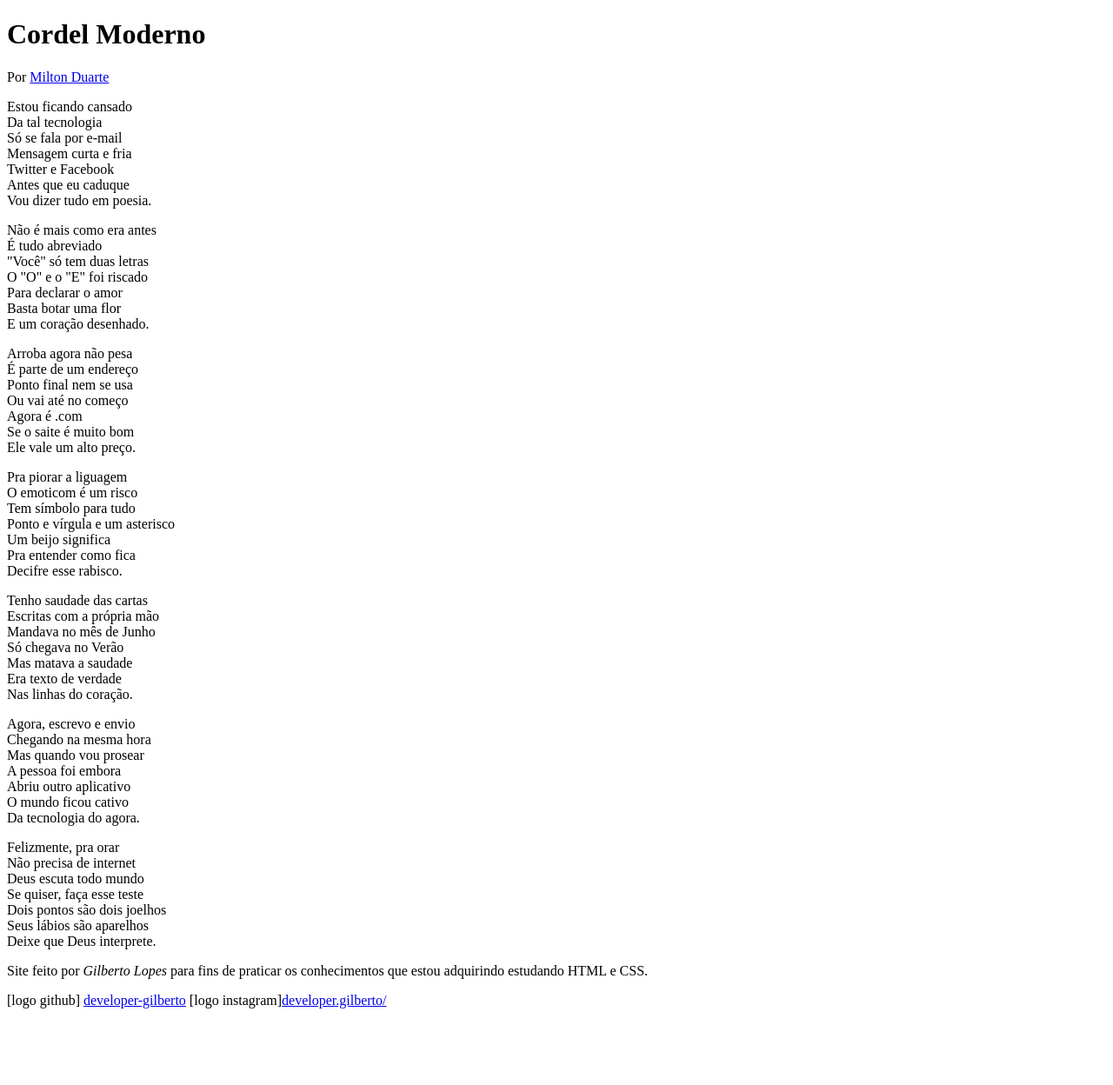
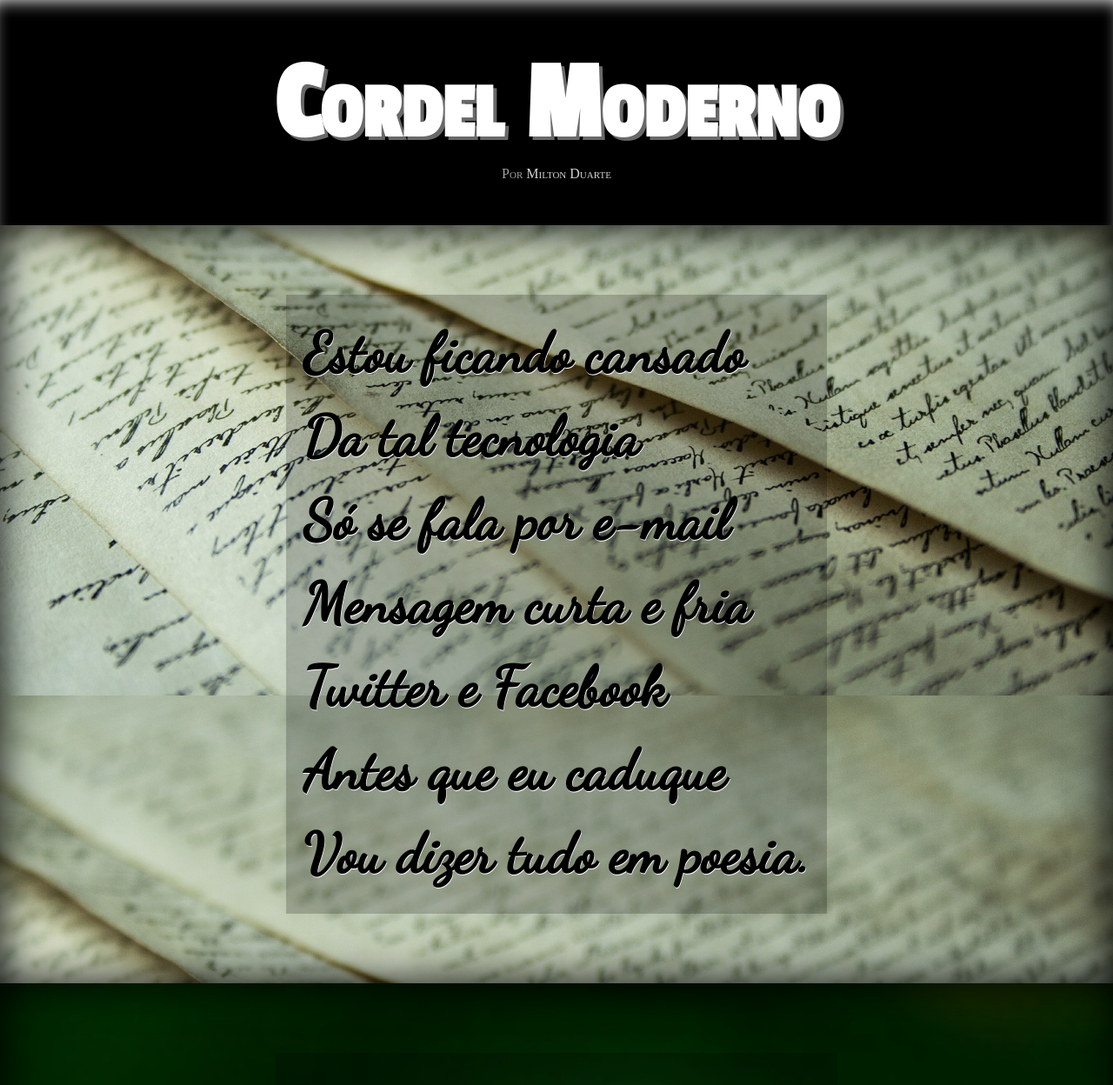
Before and after one commit to developer-gilberto/projeto-cordel, a plain HTML site: page index.html in a window 1280 px wide. Shown: the top 1248 px of the page at 87% size. Before the commit the page ends 1176 px from the top, so only its background shows below. Drawn offline with Linux system fonts and the light colour scheme.

Commit message:
finish projeto cordel

```diff
--- a/css/style.css
+++ b/css/style.css
@@ -1 +1,110 @@
 @charset "UTF-8";
+
+@import url('https://fonts.googleapis.com/css2?family=Passion+One&display=swap');
+
+@import url('https://fonts.googleapis.com/css2?family=Dancing+Script:wght@500&display=swap');
+
+*{
+    margin: 0;
+    padding: 0;
+}
+
+:root{
+    --font-passion: 'Passion One', cursiva, arial;
+    --font-cursiva: 'Dancing Script', cursive, times;
+    --font-normal: Verdana, Geneva, Tahoma, sans-serif;
+}
+
+body{
+    background-image: url(../imagens/background002.jpg);
+    background-repeat: no-repeat;
+    background-size: cover;
+    background-attachment: fixed;
+    height: 100vh;
+}
+
+header{
+    background-color: black;
+    box-shadow: inset 0px 10px 20px -10px white;
+    text-align: center;
+    padding:50px 50px;
+    font-variant: small-caps;
+}
+
+header h1{
+    text-shadow: 4px 4px 0px rgb(105, 105, 105);
+    font-family: var(--font-passion);
+    font-size: 10vw;
+    color: rgb(255, 255, 255);
+}
+
+header p{
+    color: rgb(162, 162, 162);
+}
+
+a{
+    text-decoration: none;
+    color: lightgray;
+    font-weight: normal;
+}
+
+a:hover{
+    text-decoration: underline;
+    color: rgb(255, 255, 255);
+    font-weight: bolder;
+}
+
+section{
+    text-align: center;
+    padding-top: 10vh;
+    padding-bottom: 10vh;
+    box-shadow: inset 0px 0px 50px 0px black;
+}
+
+section p{
+    display: inline-block;
+    font-family: var(--font-cursiva);
+    font-weight: bolder;
+    font-size: 5vw;
+    line-height: 1.5em;
+    padding: 20px;
+    text-align: left;
+    margin: auto;
+    background-color: rgba(0, 0, 0, 0.200);
+}
+
+.livro{
+    color: black;
+    text-shadow: 0.5px 0.5px white;
+}
+
+.joaninha{
+    background-image: url(../imagens/background001.jpg);
+    background-position: right center;
+    background-size: cover;
+    background-attachment: fixed;
+    color: white;
+    text-shadow: 2px 2px black;
+}
+
+.gil{
+    background-color: gray;
+    background-image: url(../imagens/IMG-20221219-WA0034.jpg);
+    background-position: center top;
+    background-size: cover;
+    background-attachment: fixed;
+    color: white;
+    text-shadow: 2px 2px black;
+}
+
+footer{
+    background-color: black;
+    color: lightgray;
+    text-align: center;
+    padding: 10px;
+    line-height: 1.3em;
+}
+
+footer a{
+    color: gray;
+}
--- a/index.html
+++ b/index.html
@@ -17,7 +17,8 @@
             </p>
     </header>
 
-    <section>
+    <main>
+        <section class="livro">
             <p>
                 Estou ficando cansado <br>
                 Da tal tecnologia <br>
@@ -28,8 +29,7 @@
                 Vou dizer tudo em poesia.
             </p>
         </section>
-
-    <section>
+        <section class="joaninha">
             <p>
                 Não é mais como era antes <br>
                 É tudo abreviado <br>
@@ -40,8 +40,7 @@
                 E um coração desenhado.
             </p>
         </section>
-
-    <section>
+        <section class="livro">
             <p>
                 Arroba agora não pesa <br>
                 É parte de um endereço <br>
@@ -49,20 +48,18 @@
                 Ou vai até no começo <br>
                 Agora é .com <br>
                 Se o saite é muito bom <br>
-            Ele vale um alto preço.
-        </p>
-        <p>
+                Ele vale um alto preço. <br><br>
                 Pra piorar a liguagem <br>
                 O emoticom é um risco <br>
                 Tem símbolo para tudo <br>
-            Ponto e vírgula e um asterisco <br>
+                Ponto e vírgula e um <br>
+                asterisco <br>
                 Um beijo significa <br>
                 Pra entender como fica <br>
                 Decifre esse rabisco.
             </p>
         </section>
-
-    <section>
+        <section class="gil">
             <p>
                 Tenho saudade das cartas <br>
                 Escritas com a própria mão <br>
@@ -73,8 +70,7 @@
                 Nas linhas do coração.
             </p>
         </section>
-
-    <section>
+        <section class="livro">
             <p>
                 Agora, escrevo e envio <br>
                 Chegando na mesma hora <br>
@@ -94,15 +90,24 @@
                 Deixe que Deus interprete.
             </p>
         </section>
+    </main>
 
     <footer>
+
         <p>
-            Site feito por <em>Gilberto Lopes</em> para fins de praticar os conhecimentos que estou adquirindo estudando HTML e CSS.
+            Site feito por <em>Gilberto Lopes</em> para fins de aprendizagem. O objetivo deste site é apenas praticar conhecimentos que estou aprendendo estudando HTML e CSS.
         </p>
+
         <p>
-            [logo github] <a href="https://github.com/developer-gilberto">developer-gilberto</a>
+            <img src="imagens/favicon-insta16x16.png" alt="instagram">
 
-            [logo instagram]<a href="https://www.instagram.com/developer.gilberto/">developer.gilberto/</a>
+            <a href="https://instagram.com/developer.gilberto" target="_blank">developer.gilberto</a>
+        </p>
+
+        <p>
+            <img src="imagens/favicon-16x16.png" alt="GitHub" style="background-color: white;">
+
+            <a href="https://github.com/developer-gilberto" target="_blank">developer-gilberto</a>
         </p>
 
     </footer>
```
Also changed, not shown: imagens/IMG-20221219-WA0034.jpg (added), imagens/favicon-16x16.png (added), imagens/favicon-insta16x16.png (added). Lines whose indentation alone changed are shown as unchanged.
